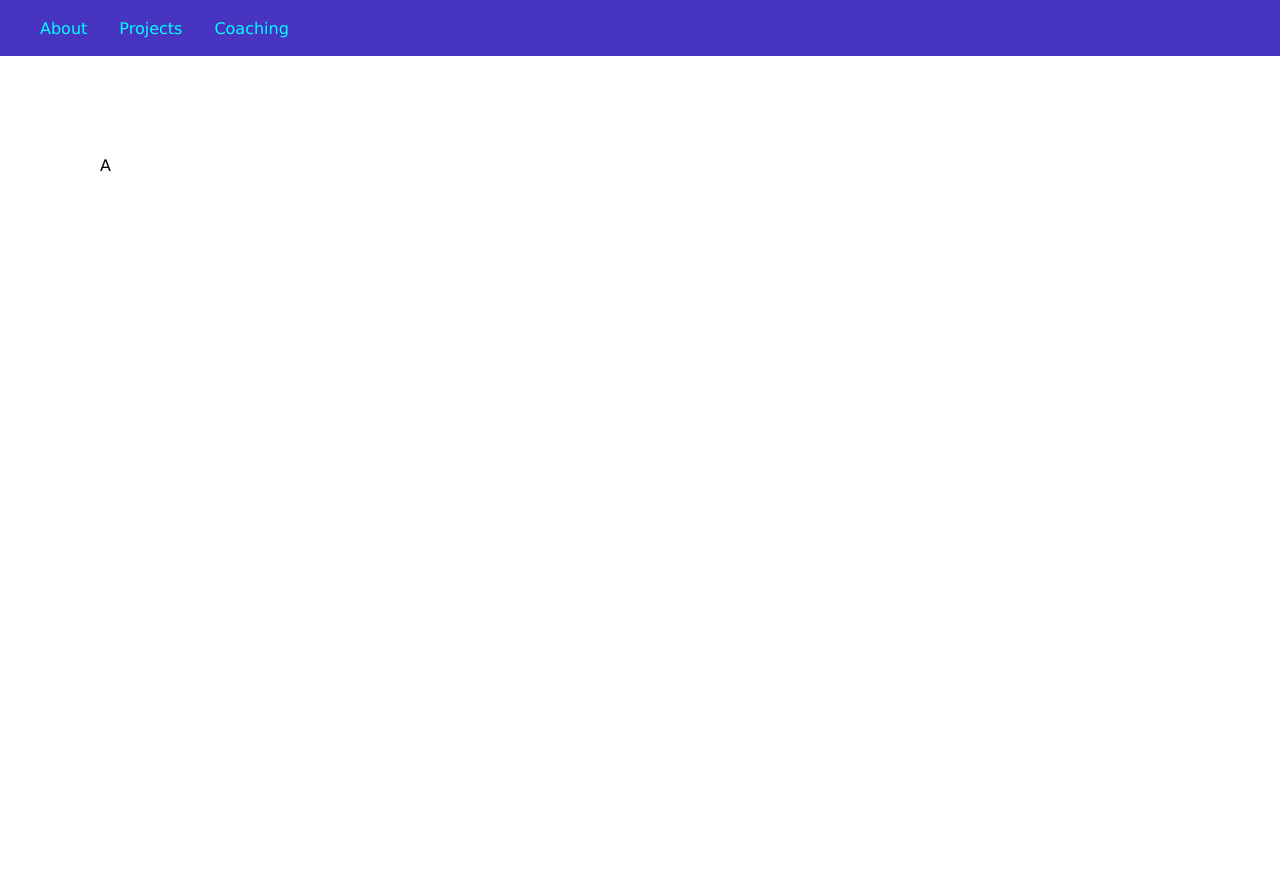
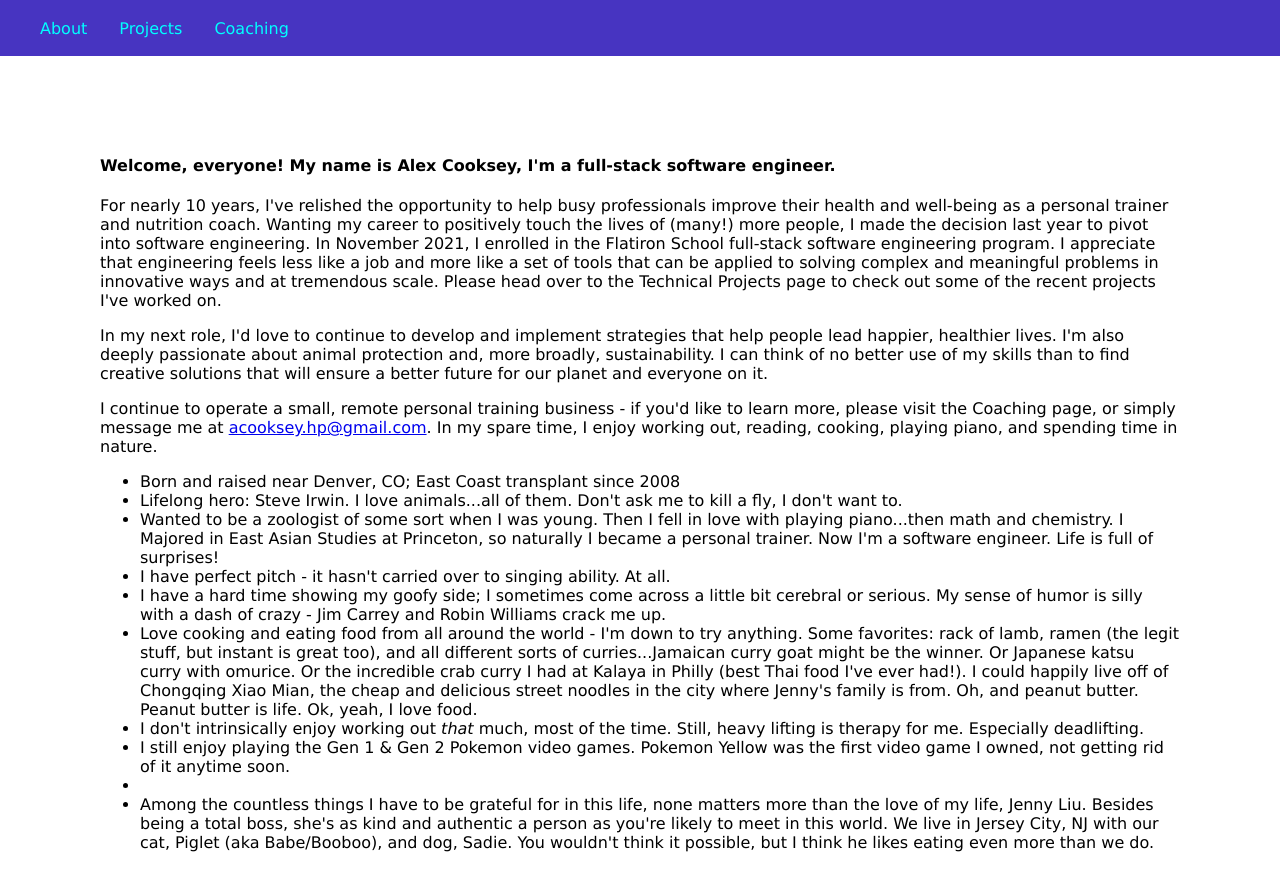
Before and after one commit to AlexCooksey2651/portfolio-website, a React (Create React App) app: page / in a window 1280 px wide. Shown: the top 890 px of the page. Before the commit the page ends 800 px from the top, so only its background shows below. Built offline with nearby package versions, Linux system fonts and the light colour scheme.

Commit message:
Add about page text

```diff
--- a/src/pages/About.js
+++ b/src/pages/About.js
@@ -1,9 +1,39 @@
 import React from 'react'
 
 const About = () => {
-  return (
-    <div className="about-page">A</div>
-  )
+    return (
+        <div className="about-page">
+            <div id="bio">
+                <h4>Welcome, everyone! My name is Alex Cooksey, I'm a full-stack software engineer.</h4>
+
+                <p>
+                    For nearly 10 years, I've relished the opportunity to help busy professionals improve their health and well-being as a personal trainer and nutrition coach. Wanting my career to positively touch the lives of (many!) more people, I made the decision last year to pivot into software engineering. In November 2021, I enrolled in the Flatiron School full-stack software engineering program. I appreciate that engineering feels less like a job and more like a set of tools that can be applied to solving complex and meaningful problems in innovative ways and at tremendous scale. Please head over to the Technical Projects page to check out some of the recent projects I've worked on.
+                </p>
+
+                <p>
+                    In my next role, I'd love to continue to develop and implement strategies that help people lead happier, healthier lives. I'm also deeply passionate about animal protection and, more broadly, sustainability. I can think of no better use of my skills than to find creative solutions that will ensure a better future for our planet and everyone on it.
+                </p>
+
+                <p>
+                    I continue to operate a small, remote personal training business - if you'd like to learn more, please visit the Coaching page, or simply message me at <a href="acooksey.hp@gmail.com">acooksey.hp@gmail.com</a>. In my spare time, I enjoy working out, reading, cooking, playing piano, and spending time in nature.
+                </p>
+            </div>
+            <div id="fun-facts">
+                <ul>
+                    <li>Born and raised near Denver, CO; East Coast transplant since 2008</li>
+                    <li>Lifelong hero: Steve Irwin. I love animals...all of them. Don't ask me to kill a fly, I don't want to.</li>
+                    <li>Wanted to be a zoologist of some sort when I was young. Then I fell in love with playing piano...then math and chemistry. I Majored in East Asian Studies at Princeton, so naturally I became a personal trainer. Now I'm a software engineer. Life is full of surprises!</li>
+                    <li>I have perfect pitch - it hasn't carried over to singing ability. At all.</li>
+                    <li>I have a hard time showing my goofy side; I sometimes come across a little bit cerebral or serious. My sense of humor is silly with a dash of crazy - Jim Carrey and Robin Williams crack me up.</li>
+                    <li>Love cooking and eating food from all around the world - I'm down to try anything. Some favorites: rack of lamb, ramen (the legit stuff, but instant is great too), and all different sorts of curries...Jamaican curry goat might be the winner. Or Japanese katsu curry with omurice. Or the incredible crab curry I had at Kalaya in Philly (best Thai food I've ever had!). I could happily live off of Chongqing Xiao Mian, the cheap and delicious street noodles in the city where Jenny's family is from. Oh, and peanut butter. Peanut butter is life. Ok, yeah, I love food.</li>
+                    <li>I don't intrinsically enjoy working out <em>that</em> much, most of the time. Still, heavy lifting is therapy for me. Especially deadlifting.</li>
+                    <li>I still enjoy playing the Gen 1 & Gen 2 Pokemon video games. Pokemon Yellow was the first video game I owned, not getting rid of it anytime soon.</li>
+                    <li></li>
+                    <li>Among the countless things I have to be grateful for in this life, none matters more than the love of my life, Jenny Liu. Besides being a total boss, she's as kind and authentic a person as you're likely to meet in this world. We live in Jersey City, NJ with our cat, Piglet (aka Babe/Booboo), and dog, Sadie. You wouldn't think it possible, but I think he likes eating even more than we do.</li>
+                </ul>
+            </div>
+        </div>
+    )
 }
 
 export default About
```
